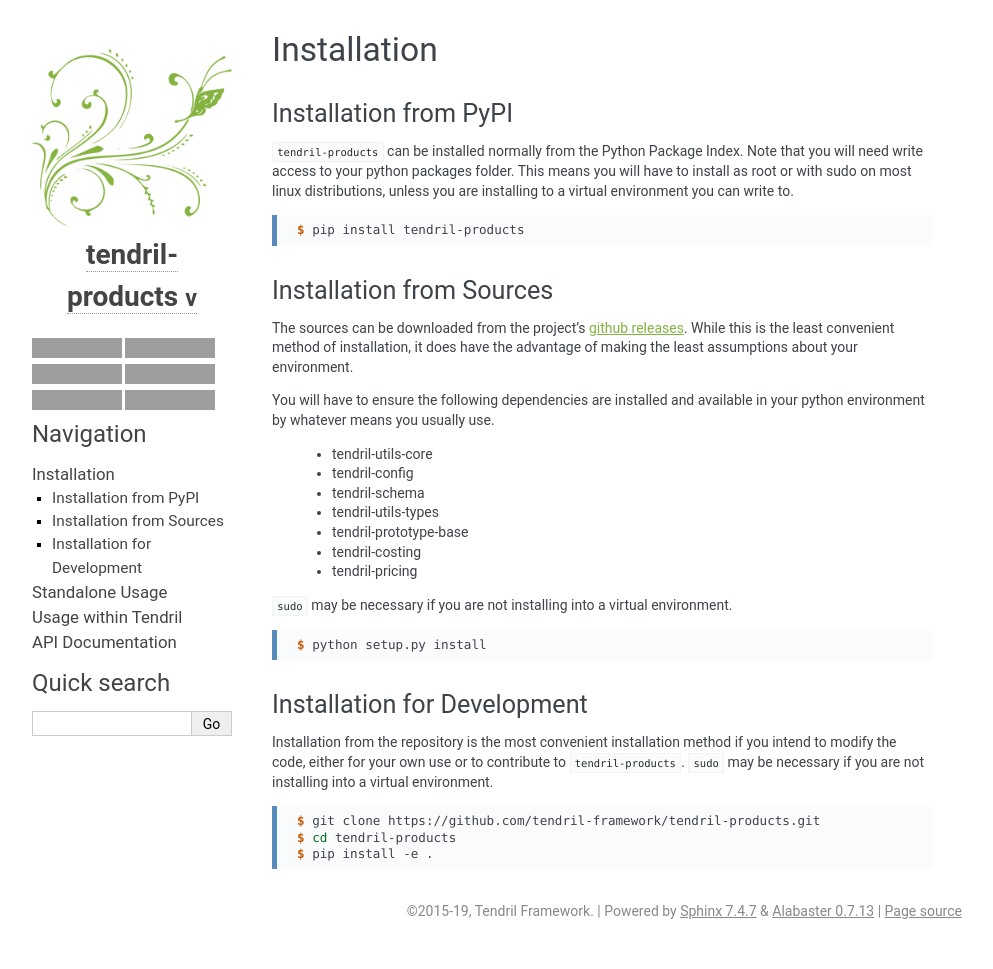
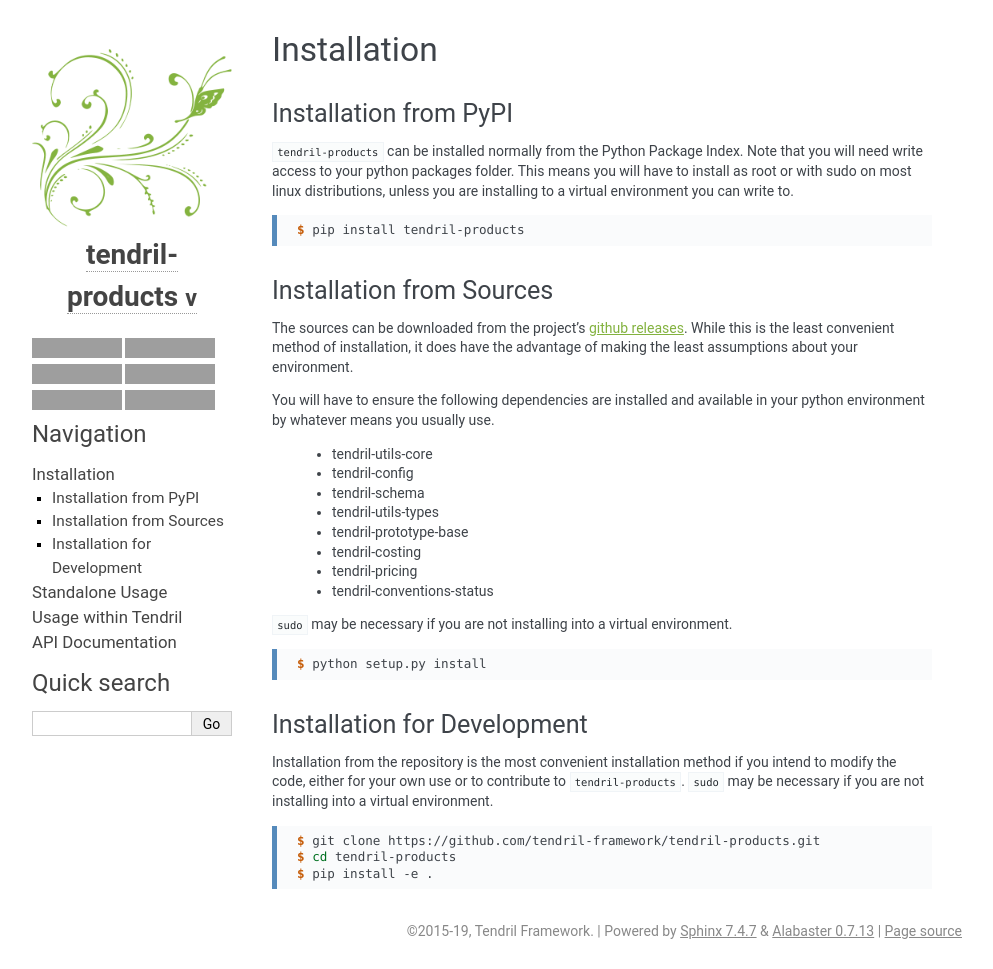
Before and after one commit to chintal/tendril-products, a Sphinx documentation site: the page built from docs/installation.rst, in a window 1280 px wide, cut to the strip 0-969 px from the top of the page. Shown: the whole strip, without its empty margins (148-1141 px from the left). Built offline with Sphinx 7.4.7, drawn with Linux system fonts in a browser that asks for light colours; grey boxes are pictures that could not be loaded.

Commit message:
Add conventions.status to dependencies

```diff
--- a/docs/installation.rst
+++ b/docs/installation.rst
@@ -33,6 +33,7 @@
     - tendril-prototype-base
     - tendril-costing
     - tendril-pricing
+    - tendril-conventions-status
 
 ``sudo`` may be necessary if you are not installing into a virtual environment.
 
--- a/setup.py
+++ b/setup.py
@@ -35,7 +35,8 @@
     'tendril-schema',
     'tendril-prototype-base',
     'tendril-costing',
-    'tendril-pricing'
+    'tendril-pricing',
+    'tendril-conventions-status',
 ]
 
 install_requires = core_dependencies + ['wheel']
```
